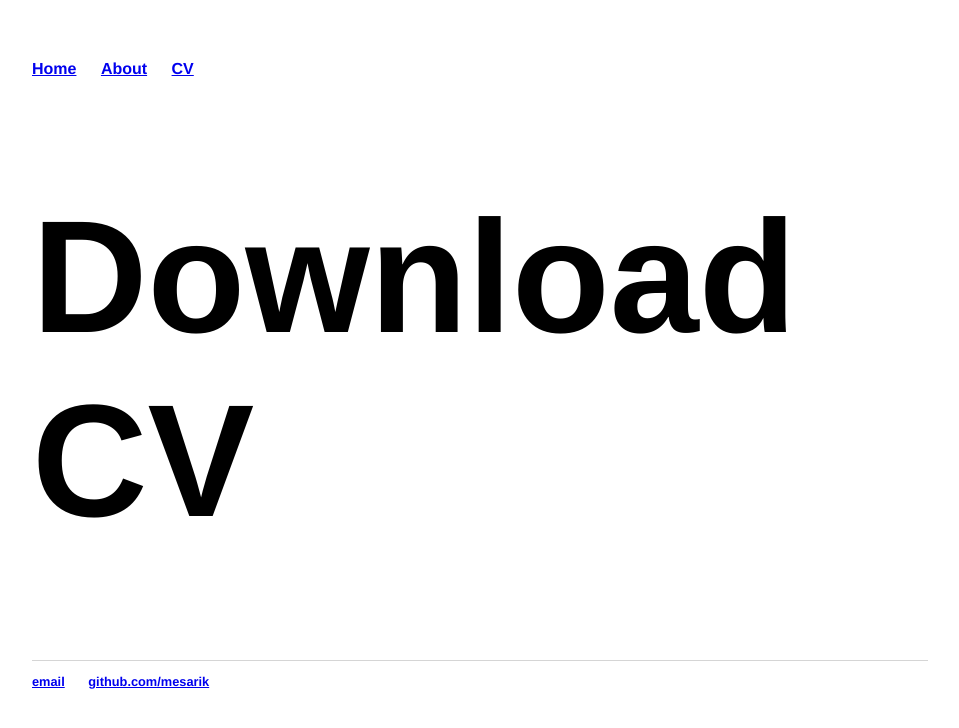
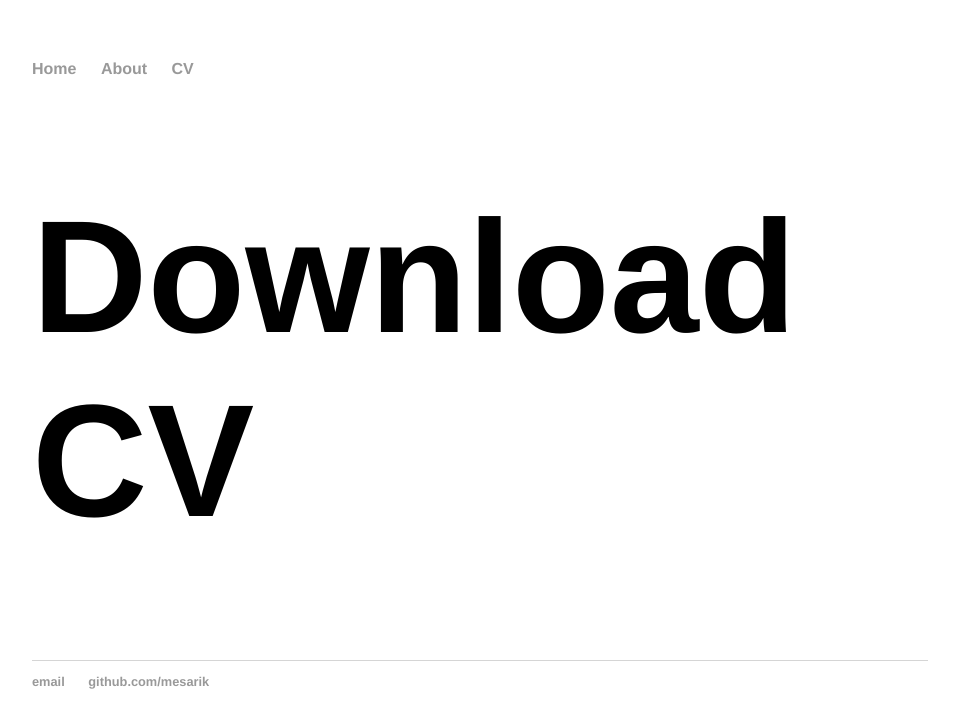
Before and after one commit to mesarcik/mesarcik.github.io, a Jekyll site: the page built from cv/index.html, in a window 1280 px wide. Shown: the top 728 px of the page, without its empty margins (160-1119 px from the left). Built offline with Jekyll 4.4.1, drawn with Linux system fonts in a browser that asks for light colours.

Commit message:
Link fixed

```diff
--- a/css/main.css
+++ b/css/main.css
@@ -1,6 +1,7 @@
 body { margin: 60px auto; width: 70%; }
 
-a.cv { text-decoration: none; color: #999; }
+a { text-decoration: none; color: #999; }
+a:hover { text-decoration: underline; }
 
 
 table {border: none;
```
